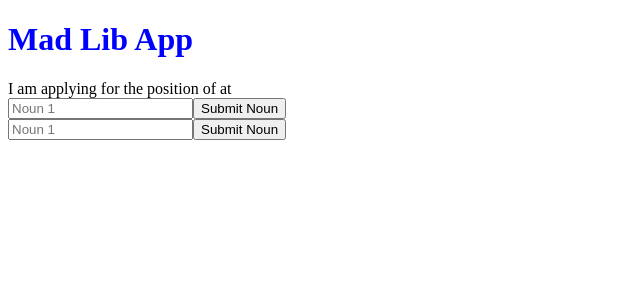
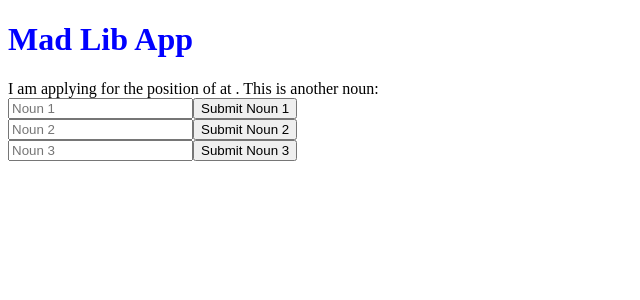
Before and after one commit to austinbhan/cover-letter-madlibs, a React app: page / in a window 1280 px wide. Shown: the top 300 px of the page, without its empty margins (0-640 px from the left). Built offline with nearby package versions, Linux system fonts and the light colour scheme.

Commit message:
Reformatted forms

```diff
--- /dev/null
+++ b/src/TextForm.jsx
@@ -0,0 +1,20 @@
+import '../src/app.css';
+
+export default function TextForm({
+  handleSubmit,
+  userText,
+  setUserText,
+  term }) {
+
+  return (
+    <form className="textForm"
+      onSubmit={handleSubmit}>
+      <input
+        name="userText"
+        value={userText}
+        placeholder={`${term}`}
+        onChange={e => setUserText(e.target.value)} />
+      <button type="submit">Submit {term}</button>
+    </form>
+  );
+}
--- a/src/app.jsx
+++ b/src/app.jsx
@@ -3,13 +3,16 @@ import {
 } from 'react-router-dom';
 import '../src/app.css';
 import { useState } from 'react';
+import TextForm from './TextForm';
 
 
 export default function App() {
   const [userTextOne, setUserTextOne] = useState('');
   const [userTextTwo, setUserTextTwo] = useState('');
+  const [userTextThree, setUserTextThree] = useState('');
   const [nounOne, setNounOne] = useState('');
   const [nounTwo, setNounTwo] = useState('');
+  const [nounThree, setNounThree] = useState('');
 
   function handleSubmitOne(e) {
     e.preventDefault();
@@ -23,33 +26,38 @@ export default function App() {
     setUserTextTwo('');
   }
 
+  function handleSubmitThree(e) {
+    e.preventDefault();
+    setNounThree(`${userTextThree}`);
+    setUserTextThree('');
+  }
+
   return(
     <Router>
       <h1>Mad Lib App</h1>
       <div className="cover-letter">
-        <div>I am applying for the position of {nounOne} at {nounTwo}</div>
+        <div>I am applying for the position of {nounOne} at {nounTwo}.
+        This is another noun: {nounThree}</div>
       </div>
 
-      <form className="textForm"
-        onSubmit={handleSubmitOne}>
-        <input
-          name="userText"
-          value={userTextOne}
-          placeholder="Noun 1"
-          onChange={e => setUserTextOne(e.target.value)} />
-        <button type="submit">Submit Noun</button>
-      </form>
+      <TextForm
+        handleSubmit={handleSubmitOne}
+        userText={userTextOne}
+        setUserText={setUserTextOne}
+        term={'Noun 1'}/>
 
+      <TextForm
+        handleSubmit={handleSubmitTwo}
+        userText={userTextTwo}
+        setUserText={setUserTextTwo}
+        term={'Noun 2'}/>
 
-      <form className="textForm"
-        onSubmit={handleSubmitTwo}>
-        <input
-          name="userText"
-          value={userTextTwo}
-          placeholder="Noun 1"
-          onChange={e => setUserTextTwo(e.target.value)} />
-        <button type="submit">Submit Noun</button>
-      </form>
+      <TextForm
+        handleSubmit={handleSubmitThree}
+        userText={userTextThree}
+        setUserText={setUserTextThree}
+        term={'Noun 3'}/>
+
     </Router>
   );
 }
```
